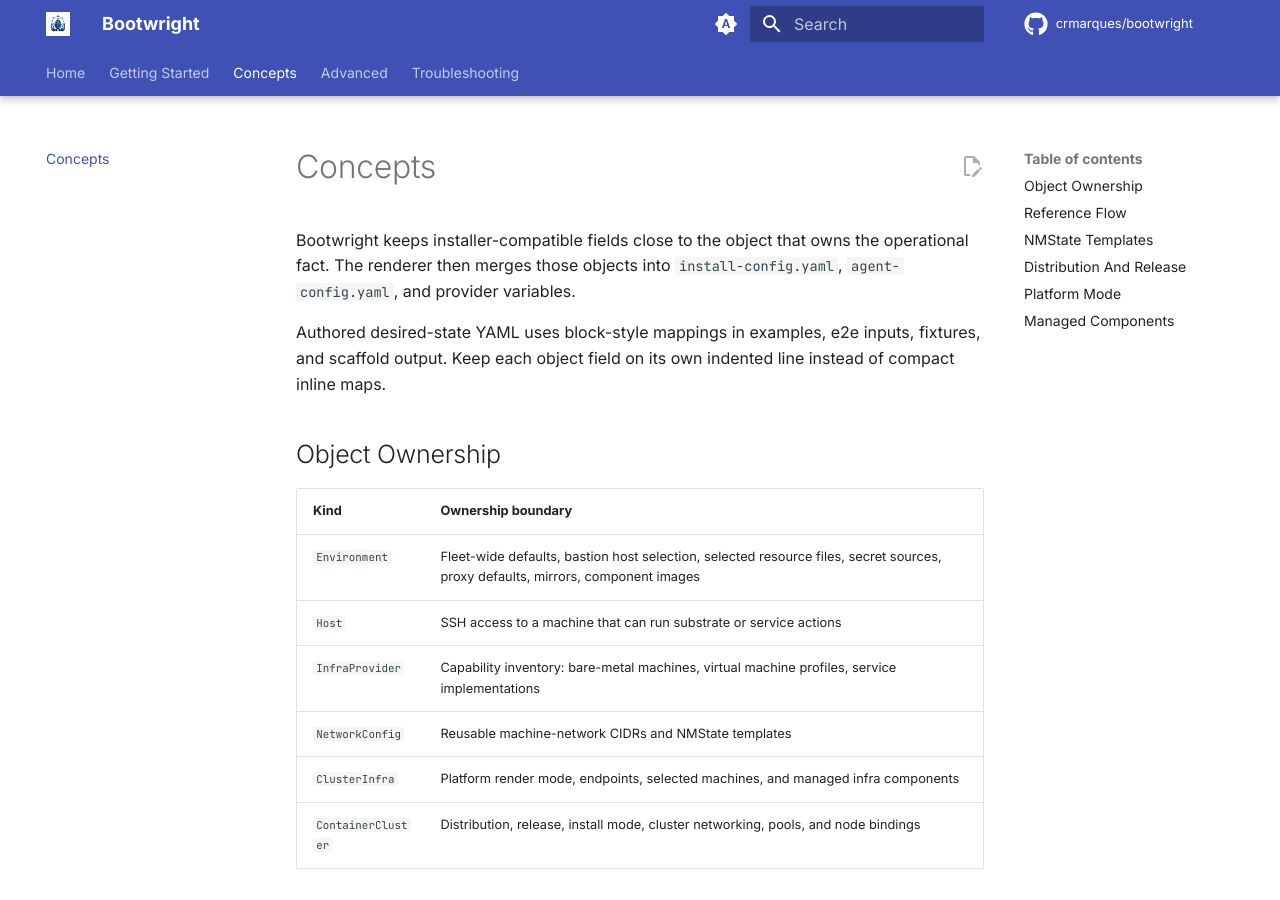
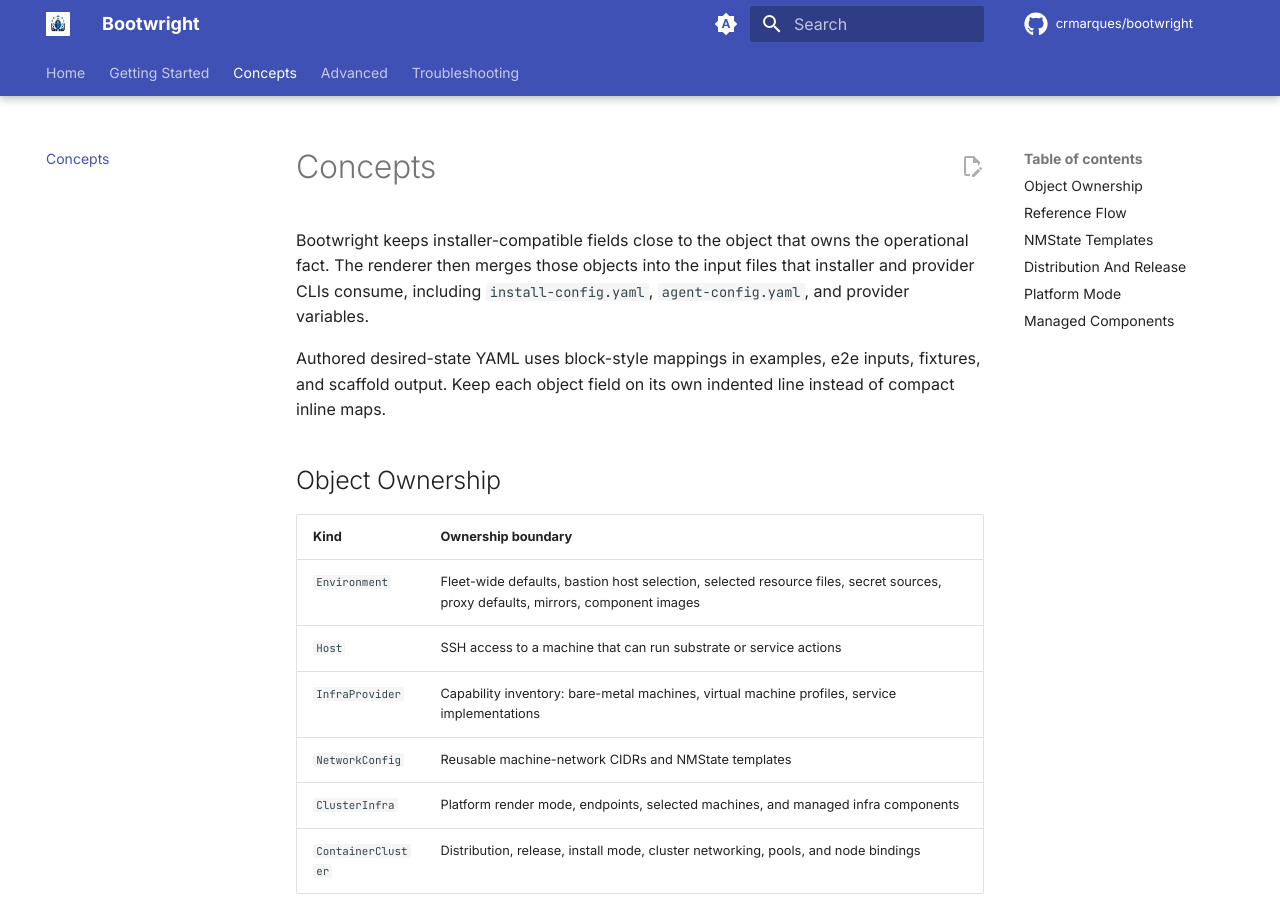
Before and after one commit to crmarques/bootwright, an MkDocs documentation site: the page built from docs/concepts.md, in a window 1280 px wide and 900 px high. Built offline with MkDocs 1.6.1 and Material for MkDocs 9.7.7, drawn with Linux system fonts in a browser that asks for light colours; comment, search, counter and statistics services are not loaded.

Commit message:
fix(docs): making clearer that bootwright is an orchestrator that uses providers cli to instantiate clusters

```diff
--- a/docs/concepts.md
+++ b/docs/concepts.md
@@ -6,8 +6,9 @@ description: How Bootwright distributes installer input across desired-state obj
 # Concepts
 
 Bootwright keeps installer-compatible fields close to the object that owns the
-operational fact. The renderer then merges those objects into
-`install-config.yaml`, `agent-config.yaml`, and provider variables.
+operational fact. The renderer then merges those objects into the input files
+that installer and provider CLIs consume, including `install-config.yaml`,
+`agent-config.yaml`, and provider variables.
 
 Authored desired-state YAML uses block-style mappings in examples, e2e inputs,
 fixtures, and scaffold output. Keep each object field on its own indented line
```
Also changed, not shown: README.md (+6 -5 lines), docs/advanced/architecture.md (+4 -3 lines), docs/index.md (+6 -5 lines), 1 other file.
